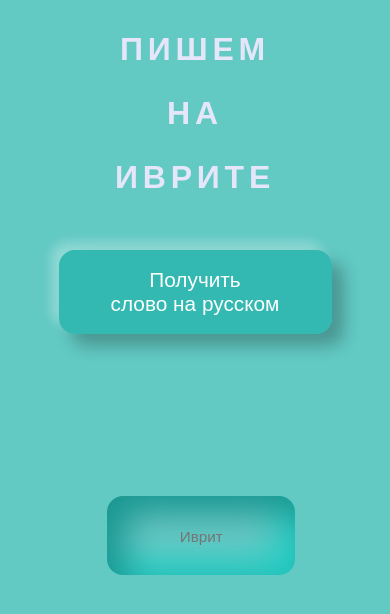
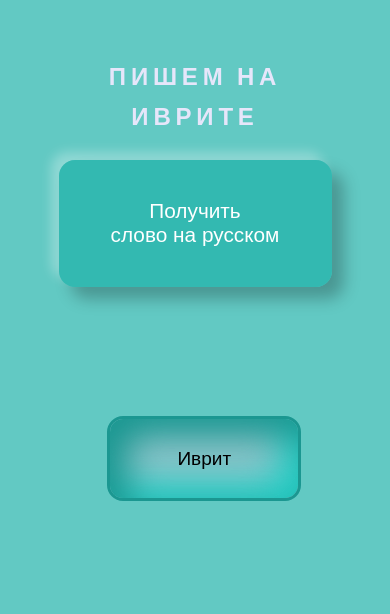
Before and after one commit to Irina-M-lu/french_training, a plain HTML site: page index.html in a window 390 px wide. Drawn offline with Linux system fonts and the light colour scheme.

Commit message:
mobile fixed

```diff
--- a/script.js
+++ b/script.js
@@ -135,7 +135,7 @@ function correctInput() {
     } else if (wrongWord[n] !== correctWord[n]) {
       wrongLetter.push(wrongWord[n]);
       setMessage(`Ошибка в буквах: ${wrongLetter}`, 'red');
-      setTimeout(setMessage, 6000);
+      setTimeout(setMessage, 8000);
     }
   }
 };
--- a/style.css
+++ b/style.css
@@ -75,7 +75,7 @@ body {
   text-align: center;
 }
 
-.btn-dict {
+/* .btn-dict {
   position: absolute;
   cursor: pointer;
   height: 20%;
@@ -95,7 +95,7 @@ position: fixed;
   box-shadow: 12px 12px 16px 0 rgba(0, 0, 0, 0.25),
     -8px -8px 12px 0 rgba(255, 255, 255, 0.3);
 
-}
+} */
 
 .btn-dict a {
   text-decoration: none;
@@ -196,14 +196,15 @@ label {
   flex-direction: column;
   max-width: 20rem;
   height: 27%;
+  border: 3px solid #1b9791;
   border-radius: 1rem;
   font-size: 1.5rem;
   color: black;
   line-height: 2rem;
   text-align: center;
   padding: 1rem;
-  border: none;
-  background-color: rgba(216, 191, 216, 0.1);
+
+  background-color: rgba(216, 191, 216, 0.4);
   margin-top: 6rem;
   box-shadow: inset 18px 18px 35px #1b9791, inset -18px -18px 35px #25cdc4;
 }
@@ -346,18 +347,21 @@ align-items: center;
   }
 
   .h3 {
-    margin-top: 2rem;
-    font-size: 2rem;
+    margin: 1rem 0;
+    font-size: 1.5rem;
+    line-height: 2.5rem;
+
   }
 
   .btn {
-    height: 10%;
+    top: 10rem;
+    height: 15%;
     width: 70%;
     font-size: 1.3rem;
   }
 
   label {
-    top: 25rem;
+    top: 20rem;
    height: 15%;
 
    width: 50%;
@@ -373,12 +377,13 @@ align-items: center;
 
   }
   #frances2::placeholder {
-    font-size: 80%;
+    font-size: 100%;
+    color: black;
   }
-  .btn-dict {
+  /* .btn-dict {
     height: 10%;
     font-size: 1.2rem;
-  }
+  } */
 
   .message {
     max-width: 15rem;
@@ -388,6 +393,7 @@ align-items: center;
 
   .btn-check {
     font-size: 1.2rem;
+    bottom: 1rem;
   }
 }
   @media (min-width: 701px) and (max-width: 1024px) {
@@ -425,12 +431,12 @@ right: 15%;
   font-size: 1.3rem;
   bottom: 40%;
 }
-.btn-dict {
+/* .btn-dict {
   height: 10%;
   bottom: 10%;
   font-size: 1.2rem;
   padding: .5rem;
-}
+} */
 
 
   }
```
